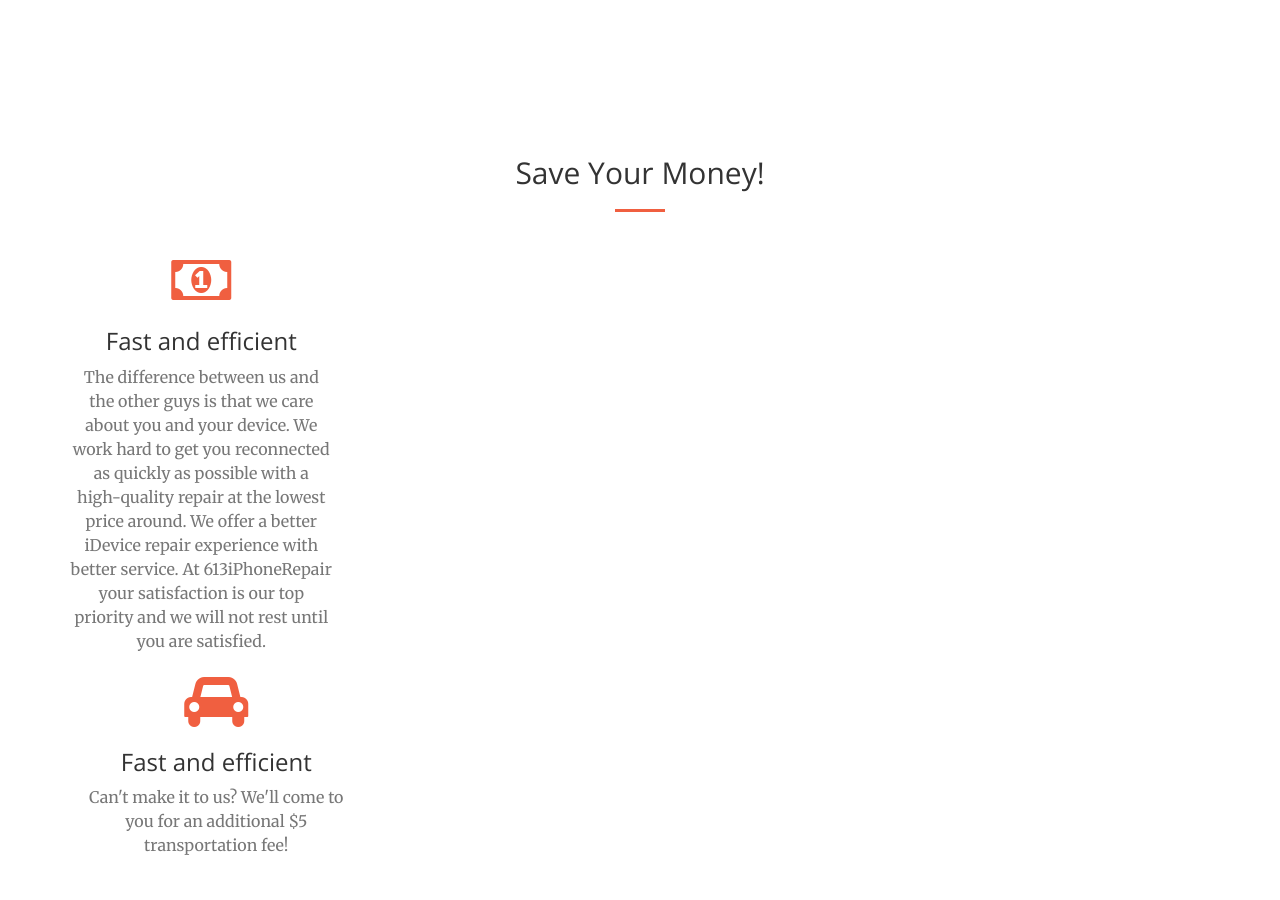
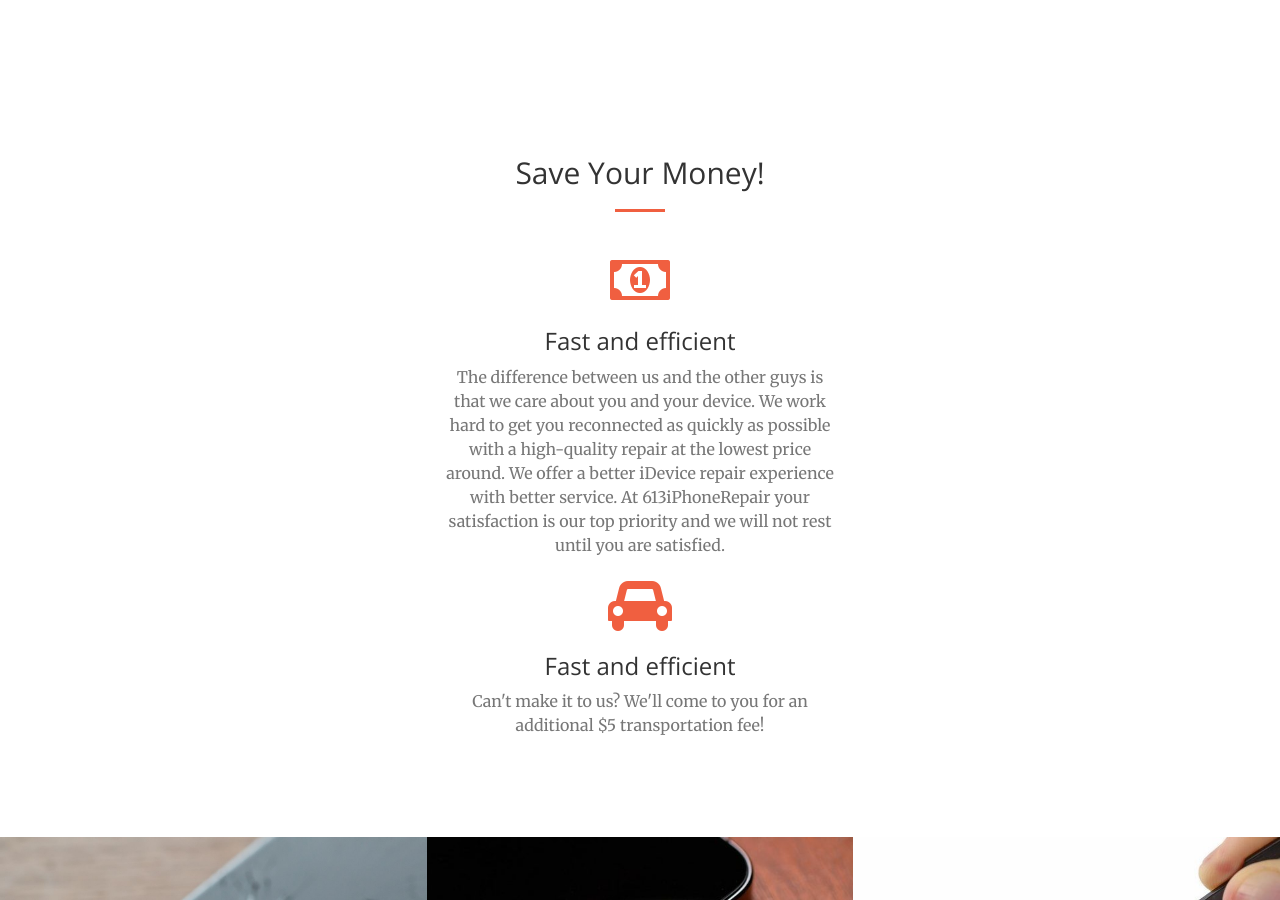
Before and after one commit to SuhaibElkomy/613iphonerepair, a Jekyll site: the page built from index.html, in a window 1280 px wide and 900 px high, scrolled down 1766 px. Built offline with Jekyll 4.4.1, drawn with Linux system fonts in a browser that asks for light colours.

Commit message:
Update WalletFriendly.html

```diff
--- a/_includes/WalletFriendly.html
+++ b/_includes/WalletFriendly.html
@@ -9,7 +9,7 @@
     </div>
     <div class="container">
         <div class="row">
-            <div class="col-lg-3 text-center">
+            <div class="text-center">
                 <div class="service-box">
                     <i class="fa fa-4x fa-money wow bounceIn text-primary"></i>
                     <h3>Fast and efficient</h3>
@@ -17,7 +17,7 @@
                 </div>
      <div class="container">
         <div class="row">
-            <div class="col-lg-3 text-center">
+            <div class="text-center">
                 <div class="service-box">
                     <i class="fa fa-4x fa-car wow bounceIn text-primary"></i>
                     <h3>Fast and efficient</h3>
```
